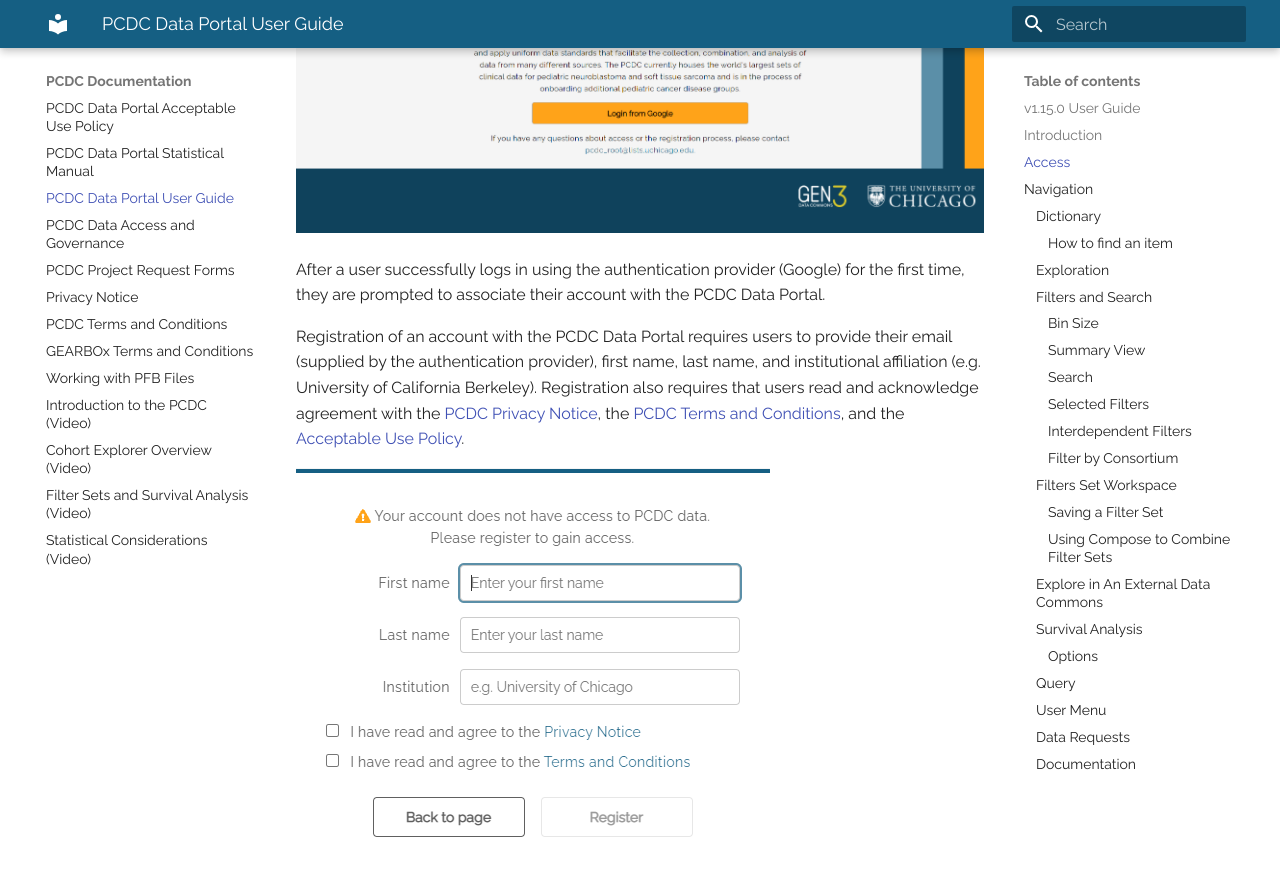
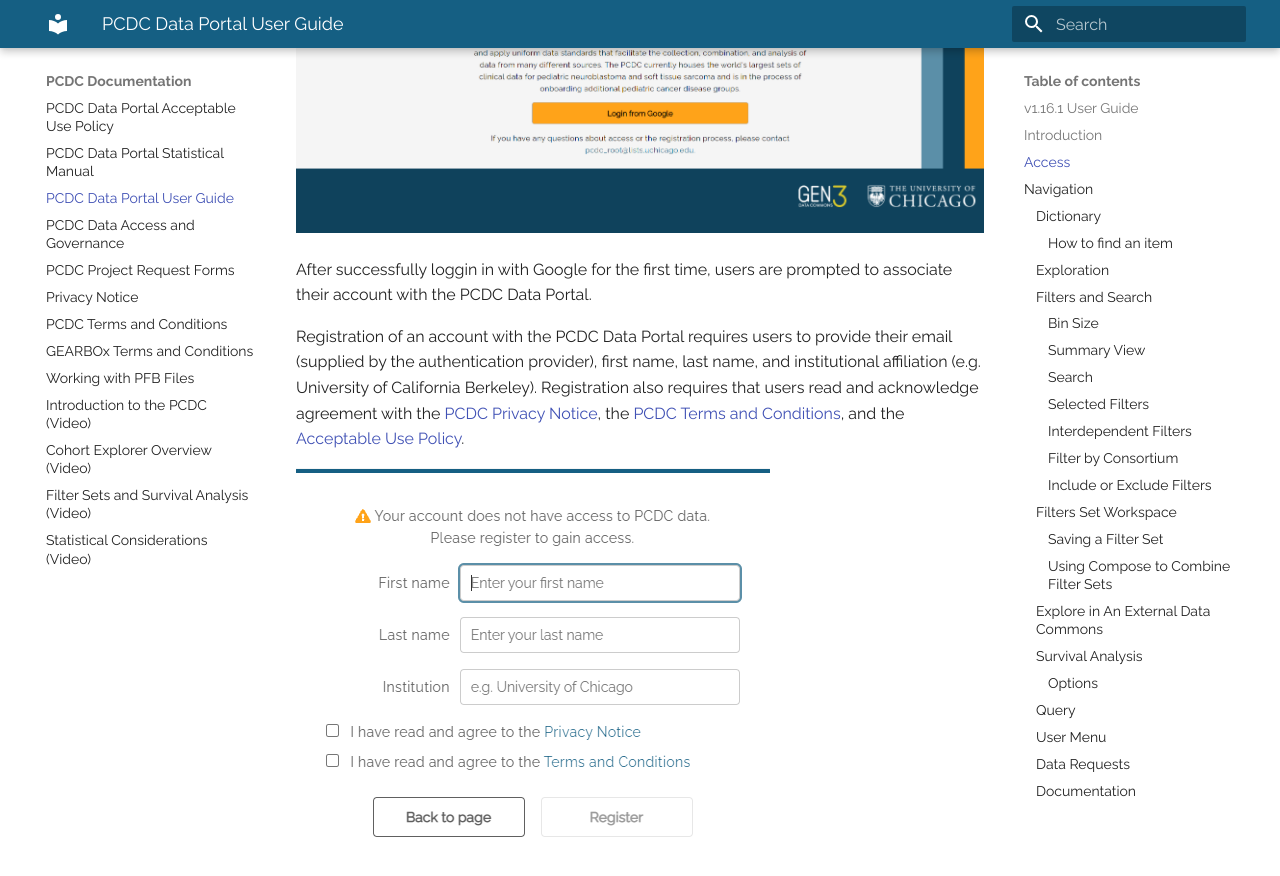
Before and after one commit to chicagopcdc/docs.pedscommons.org, an MkDocs documentation site: the page built from docs/DataPortalUserGuide.md, in a window 1280 px wide and 900 px high, scrolled down 1162 px. Shown: the top 876 px of the window. Built offline with MkDocs 1.6.1 and Material for MkDocs 9.7.7, drawn with Linux system fonts in a browser that asks for light colours; some of the changed text lies outside the part shown.

Commit message:
Update DataPortalUserGuide.md
Changed the version number of the user guide and made minor edits for clarification where needed. Also added a section on use of Include and Exclude filters.

```diff
--- a/docs/DataPortalUserGuide.md
+++ b/docs/DataPortalUserGuide.md
@@ -1,7 +1,7 @@
 ![Logo](img/PcdcLogo.png)
 
 # Pediatric Cancer Data Commons<br> Data Portal User Guide
-###### v1.15.0 User Guide
+###### v1.16.1 User Guide
 ## Introduction
 
 The Pediatric Cancer Data Commons (PCDC) brings together clinical, genomic, and imaging data from institutions around the world that are working to transform pediatric cancer research and outcomes. Headquartered at the University of Chicago, the PCDC works with international leaders in pediatric cancers and the US National Cancer Institute to develop and apply uniform data standards, facilitating the collection, combination, and analysis of data from many different sources.
@@ -18,9 +18,9 @@ The PCDC Data Portal can be accessed using a web browser by visiting <https://po
 
 ![Landing](img/image33.png)
 
-After a user successfully logs in using the authentication provider (Google) for the first time, they are prompted to associate their account with the PCDC Data Portal.
+After successfully loggin in with Google for the first time, users are prompted to associate their account with the PCDC Data Portal.
 
-Registration of an account with the PCDC Data Portal requires users to provide their email (supplied by the authentication provider), first name, last name, and institutional affiliation (e.g. University of California Berkeley).  Registration also requires that users read and acknowledge agreement with the [PCDC Privacy Notice](PcdcPrivacyNotice.md), the [PCDC Terms and Conditions](TermsAndConditions.md), and the [Acceptable Use Policy](AcceptableUsePolicy.md).
+Registration of an account with the PCDC Data Portal requires users to provide their email (supplied by the authentication provider), first name, last name, and institutional affiliation (e.g. University of California Berkeley). Registration also requires that users read and acknowledge agreement with the [PCDC Privacy Notice](PcdcPrivacyNotice.md), the [PCDC Terms and Conditions](TermsAndConditions.md), and the [Acceptable Use Policy](AcceptableUsePolicy.md).
 
 ![Registration](img/image5.png)
 
@@ -190,6 +190,10 @@ Some filters have an interdependency. Example: selecting the 11q deletion molecu
 The left panel includes a Consortium filter in the Subject tab which allows users to select the disease consortium data from which to create a cohort. Data is available from INRG (International Neuroblastoma Risk Group) and INSTRuCT (INternational Soft Tissue saRcoma ConsorTium) subjects.
 
 ![Consortium Selection](img/consortium_selection.png)
+
+#### Include or Exclude Filters
+
+Most filters have an Include or Exclude mode below the filter name. By default, Include is selcted. Clicking on Exclude will show results for all but the selected filters.
 
 ### Filters Set Workspace
 
```
Also changed, not shown: other parts of docs/DataPortalUserGuide.md (+1 -1 lines).
